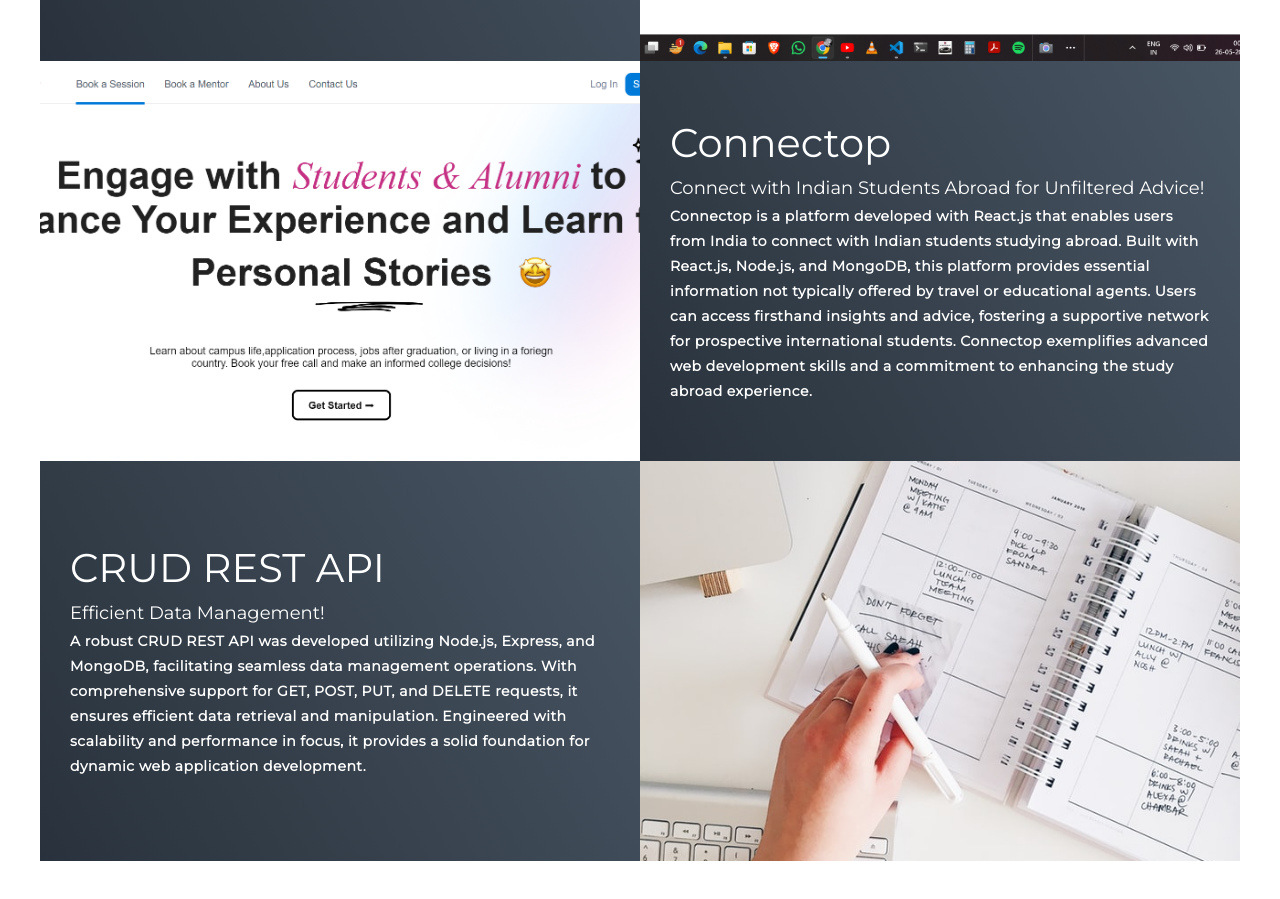
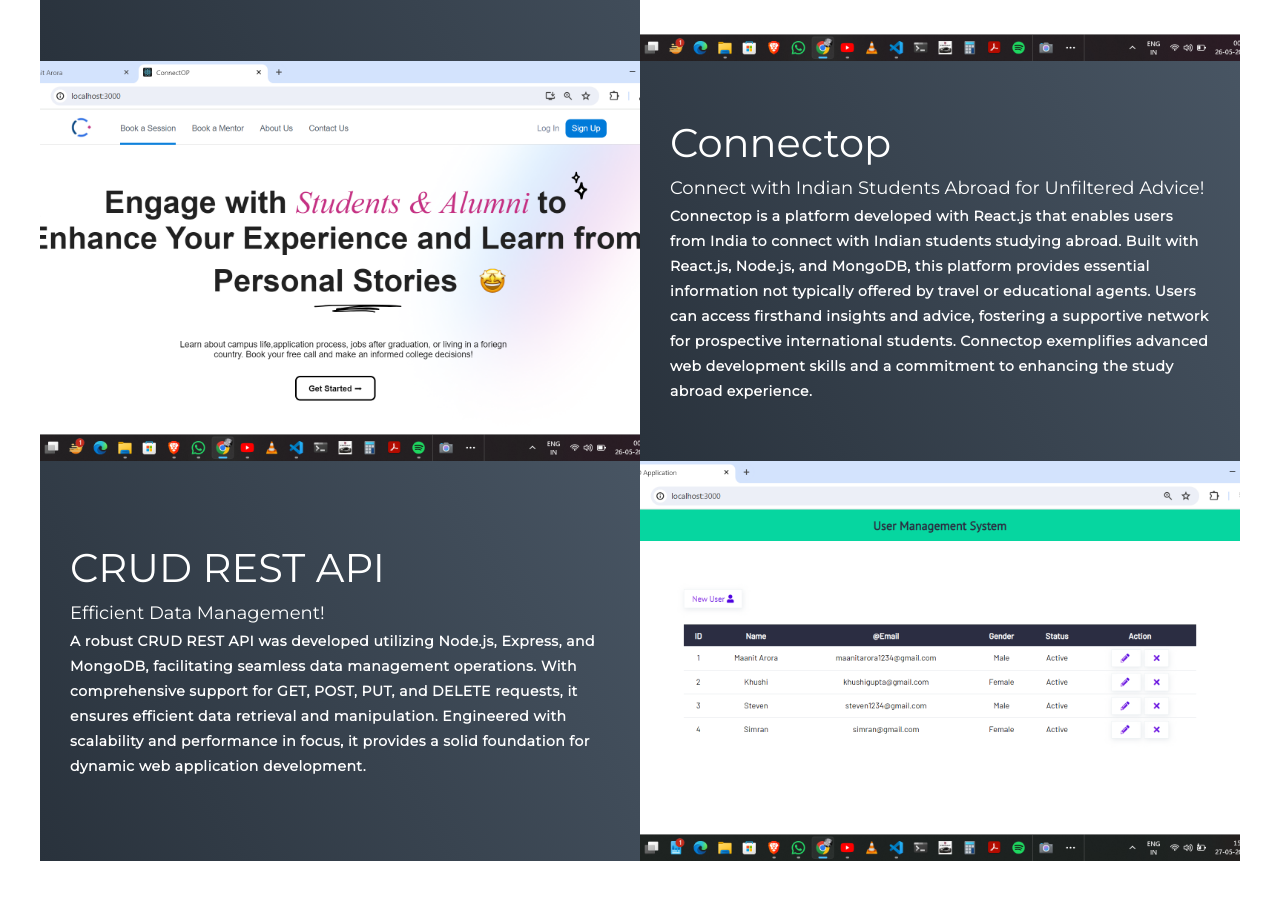
Before and after one commit to Maanit491/Portfolio, a plain HTML site: page index.html in a window 1280 px wide. Shown: the part 2549-3448 px from the top of the page. Drawn offline with Linux system fonts and the light colour scheme.

Commit message:
image added

```diff
--- a/index.html
+++ b/index.html
@@ -110,7 +110,7 @@
             <p>Connectop is a platform developed with React.js that enables users from India to connect with Indian students studying abroad. Built with React.js, Node.js, and MongoDB, this platform provides essential information not typically offered by travel or educational agents. Users can access firsthand insights and advice, fostering a supportive network for prospective international students. Connectop exemplifies advanced web development skills and a commitment to enhancing the study abroad experience.</p>
           </div>
           <div class="project-img">
-            <img src="./img/connectop.png" alt="img">
+            <img src="./img/connectop1.png" alt="img">
           </div>
         </div>
         <div class="project-item">
@@ -120,7 +120,7 @@
             <p>A robust CRUD REST API was developed utilizing Node.js, Express, and MongoDB, facilitating seamless data management operations. With comprehensive support for GET, POST, PUT, and DELETE requests, it ensures efficient data retrieval and manipulation. Engineered with scalability and performance in focus, it provides a solid foundation for dynamic web application development.</p>
           </div>
           <div class="project-img">
-            <img src="./img/img-1.png" alt="img">
+            <img src="./img/crudrestapi.png" alt="img">
           </div>
         </div>
       </div>
```
Also changed, not shown: img/connectop1.png (added), img/crudrestapi.png (added).
